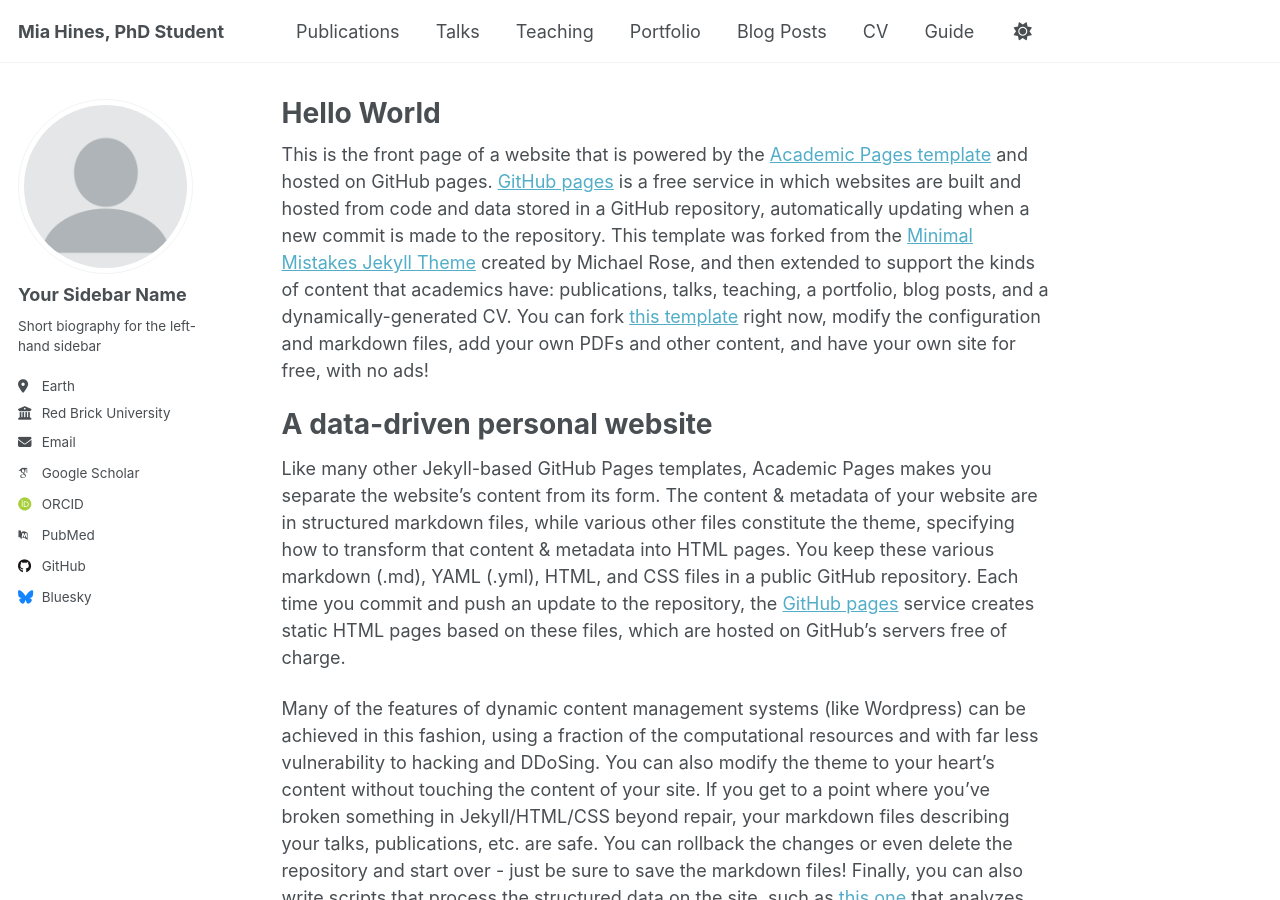
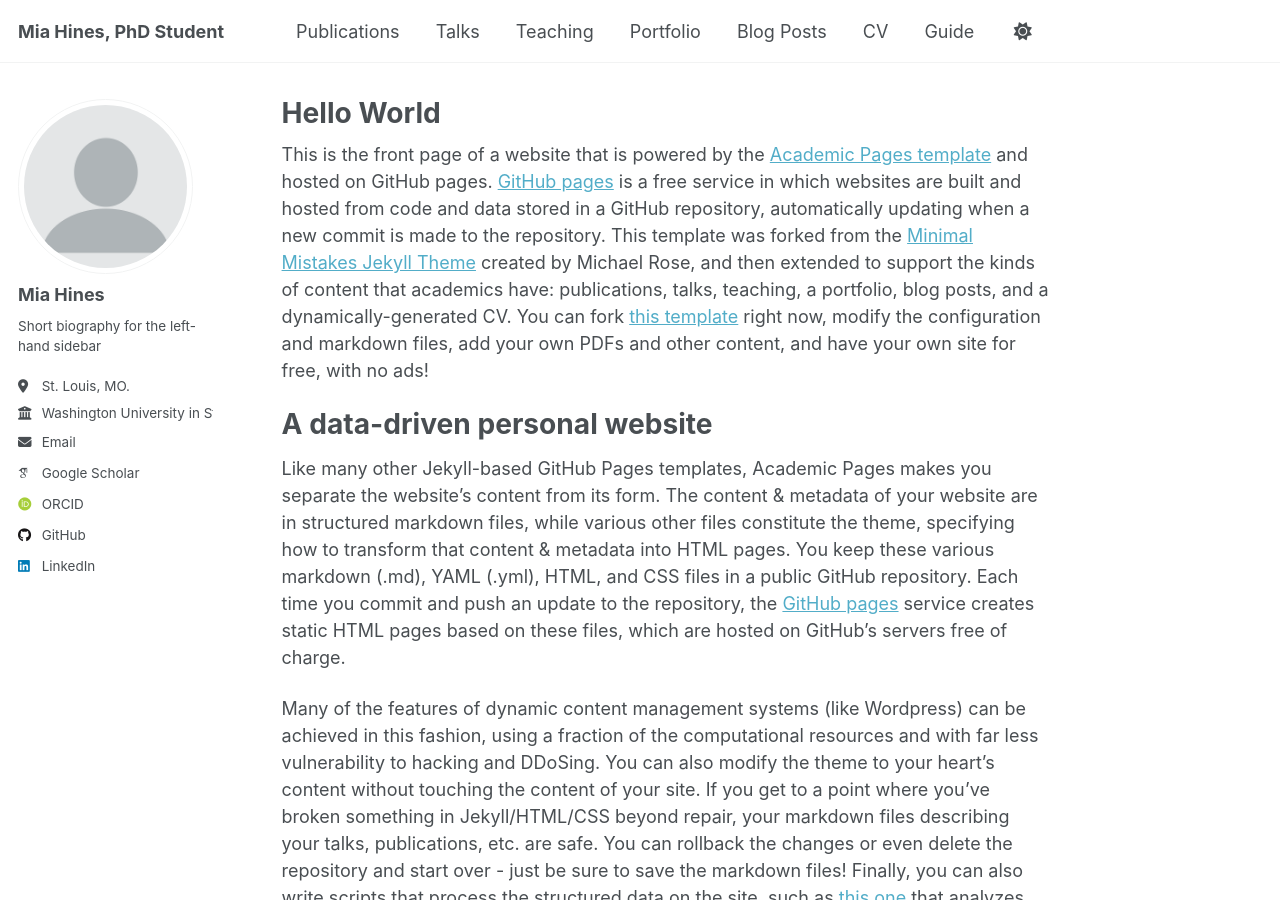
Before and after one commit to MiaHines/miahines.github.io, a Jekyll site: the page built from _pages/about.md, in a window 1280 px wide and 900 px high. Built offline with Jekyll 4.4.1, drawn with Linux system fonts in a browser that asks for light colours; some web fonts are replaced.

Commit message:
changed sidebar content

```diff
--- a/_config.yml
+++ b/_config.yml
@@ -23,22 +23,22 @@ repository               : "miahines/miahines.github.io"
 author:
   # Biographic information
   avatar           : "profile.png"
-  name             : "Your Sidebar Name"
+  name             : "Mia Hines"
   pronouns         : # example: "she/her"
   bio              : "Short biography for the left-hand sidebar"
-  location         : "Earth"
-  employer         : "Red Brick University"
+  location         : "St. Louis, MO."
+  employer         : "Washington University in St. Louis"
   uri              : # URL
-  email            : "none@example.org"
+  email            : "hines.mia@wustl.edu"
 
   # Academic websites
   academia         : # URL
   arxiv            : # URL - Update with the correct link to your profile
   googlescholar    : "https://scholar.google.com/citations?user=PS_CX0AAAAAJ"
   impactstory      : # URL
-  orcid            : "http://orcid.org/yourorcidurl"
+  orcid            : "https://orcid.org/0009-0001-3513-4901"
   semantic         : # URL
-  pubmed           : "https://www.ncbi.nlm.nih.gov/pubmed/?term=john+snow"
+  pubmed           : # URL
   researchgate     : # URL
   scopus           : # URL
 
@@ -46,12 +46,12 @@ author:
   bitbucket        : # Username - Update with your username on the site
   codepen          : # Username
   dribbble         : # Username
-  github           : "academicpages"
+  github           : "miahines"
   kaggle           : # Username
   stackoverflow    : # User number or user number and name (i.e., use "1" or "1/jeff-atwood")
 
   # Social media
-  bluesky          : "bsky.app" # Replace this with you Bluesky username
+  bluesky          : # Username # Replace this with you Bluesky username
   facebook         : # Username
   flickr           : # Username
   foursquare       : # Username
@@ -60,7 +60,7 @@ author:
   keybase          : # Username
   instagram        : # Username
   lastfm           : # Username
-  linkedin         : # Username
+  linkedin         : "miahines01"
   mastodon         : # URL
   medium           : # URL
   pinterest        : # Username
```
